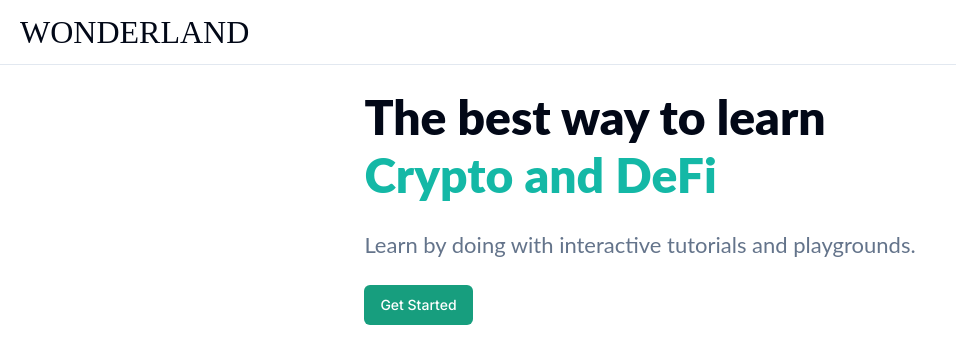
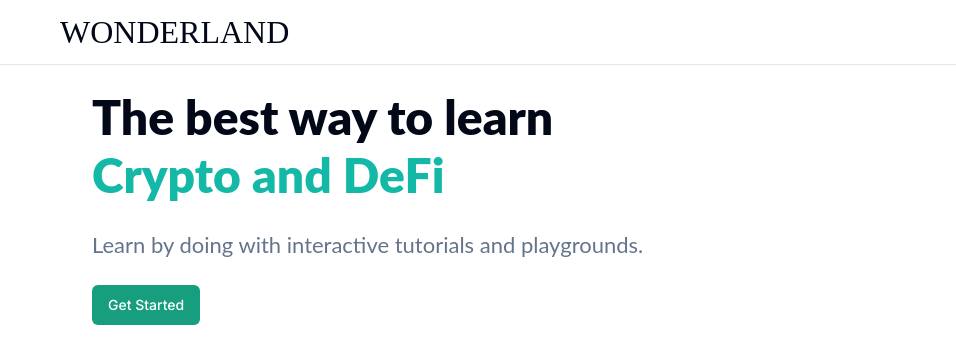
Before and after one commit to starlings-lab/wonderland, a Next.js app: page / in a window 1280 px wide. Shown: the top 364 px of the page, without its empty margins (0-956 px from the left). Built offline with nearby package versions, Linux system fonts and the light colour scheme; a web font is replaced by a local one.

Commit message:
Updated home page and navbar style to match figma design

```diff
--- a/src/app/layout.tsx
+++ b/src/app/layout.tsx
@@ -25,7 +25,7 @@
           <Suspense fallback={<div>Loading...</div>}>
             <Navbar />
           </Suspense>
-          <main className="flex min-h-screen flex-col p-12 items-center pt-16">
+          <main className="flex min-h-screen flex-col p-12 pt-16">
             {children}
           </main>
         </AppContextProvider>
--- a/src/app/navbar.tsx
+++ b/src/app/navbar.tsx
@@ -13,7 +13,7 @@
 
   return (
     <nav className="fixed top-0 w-full z-50 bg-white bg-opacity-100">
-      <div className="flex flex-row p-5 items-center">
+      <div className="flex flex-row p-5 ml-10 items-center">
         {currentProgress === 0 ? (
           <Link href="/" passHref>
             <p className="nav-home">WONDERLAND</p>
--- a/src/app/page.tsx
+++ b/src/app/page.tsx
@@ -11,7 +11,7 @@
 
 export default function IndexPage() {
   return (
-    <Card className="max-w-2xl border-none shadow-none">
+    <Card className="ml-5 border-none shadow-none">
       <CardHeader>
         <CardTitle>
           <p className="scroll-m-20 text-3xl tracking-tight home">
```
